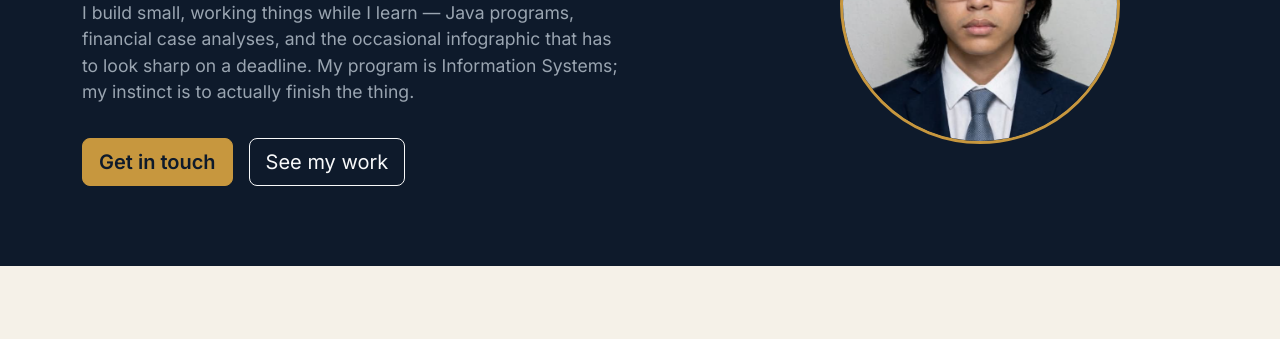
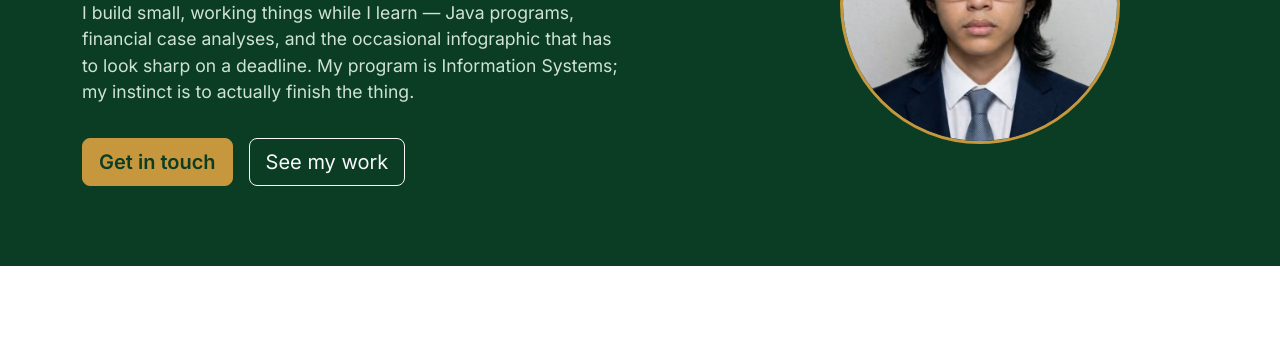
Before and after one commit to cazhman/personalportfolio, a plain HTML site: page index.html in a window 1280 px wide. Shown: the part 321-660 px from the top of the page. Drawn offline with nearby package versions, Linux system fonts and the light colour scheme.

Commit message:
change color

```diff
--- a/assets/style.css
+++ b/assets/style.css
@@ -4,15 +4,15 @@
    dark-mode default.
 */
 :root {
-  --ink-navy: #0e1a2b;
-  --navy-alt: #142338;
-  --paper: #f5f1e8;
+  --ink-navy: #0b3d24;
+  --navy-alt: #0f4d2d
+  --paper: #fbfaf7;
   --gold: #c7973e;
   --gold-soft: #e4c887;
-  --text-light: #e8e6de;
+  --text-light: #f2f5f2;
   --text-dark: #1b1f27;
-  --muted: #9aa5b1;
-  --muted-dark: #6b7280;
+  --muted: #cfe3d5;
+  --muted-dark: #5b6b60;
 }
 
 html {
```
